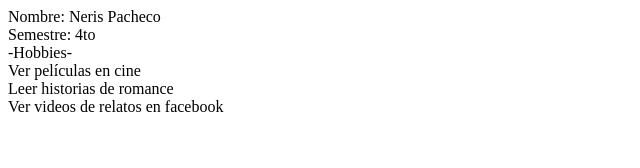
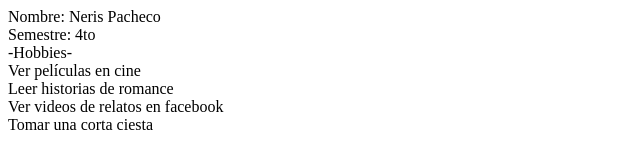
Before and after one commit to Neris2/Taller-Corte-1-Buenas-Pr-cticas-de-Desarrollo-de-Software, a plain HTML site: page index.html in a window 1280 px wide. Shown: the whole page, without its empty margins (0-640 px from the left). Drawn offline with Linux system fonts and the light colour scheme.

Commit message:
Hobbie #4

```diff
--- a/index.html
+++ b/index.html
@@ -16,6 +16,7 @@
     <div>Ver películas en cine</div>
     <div>Leer historias de romance</div>
     <div>Ver videos de relatos en facebook</div>
+    <div>Tomar una corta ciesta</div>
 
 
 
```
